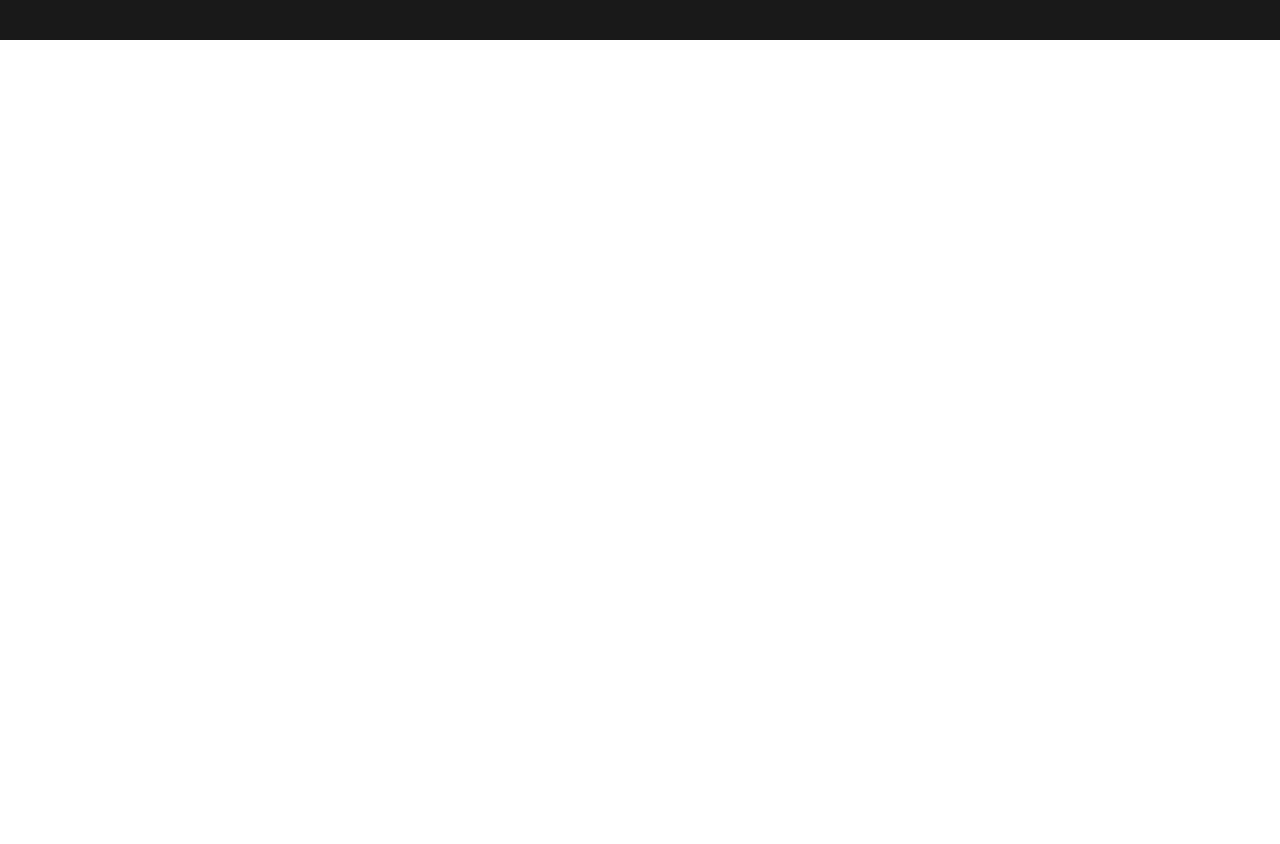
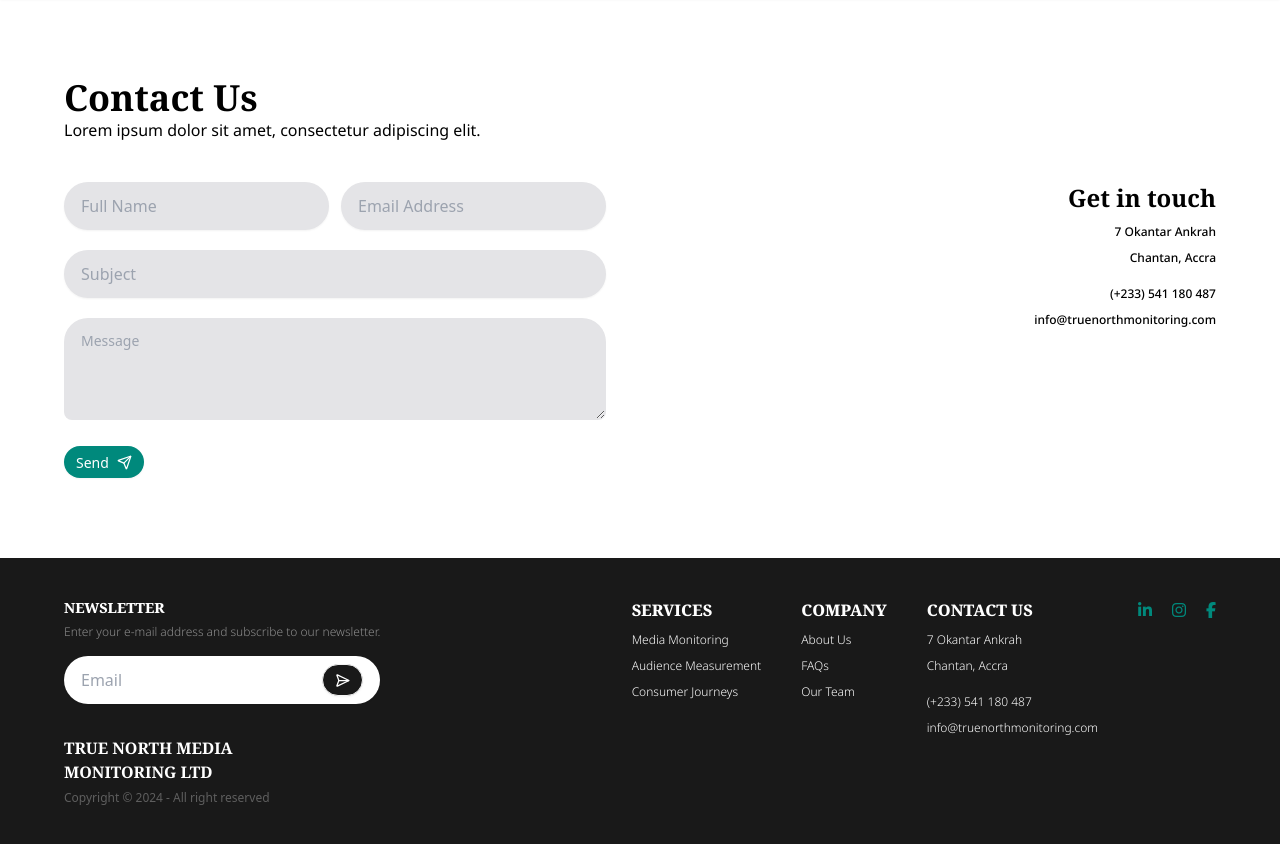
Before and after one commit to leonddarko/truenorthmm, a Next.js app: page /contact-us in a window 1280 px wide. Shown: the part 370-1214 px from the top of the page. Before the commit the page ends 800 px from the top, so only its background shows below. Built offline with nearby package versions, Linux system fonts and the light colour scheme.

Commit message:
UI Update

```diff
--- a/app/contact-us/page.js
+++ b/app/contact-us/page.js
@@ -1,9 +1,85 @@
+"use client";
+
+import { Send } from "lucide-react";
+
 export default function Page() {
-    return (
-      <>
-        <div className="mt-20 px-16">
-          <h1 className="font-notoserif font-bold text-black text-4xl">Contact Us</h1>
+  const handleSubmit = (event) => {
+    event.preventDefault();
+
+    const fname = event.target.fname.value;
+    const email = event.target.email.value;
+    const subject = event.target.subject.value;
+    const message = event.target.message.value;
+
+    console.log(fname);
+    console.log(email);
+    console.log(subject);
+    console.log(message);
+
+  };
+
+  return (
+    <>
+      <div className="mt-20 w-full h-72 bg-[url('/assets/mediamonitoringbg.jpeg')] bg-no-repeat bg-cover bg-center shadow" />
+
+      <div className="px-6 md:px-16 py-20">
+        <h1 className="font-notoserif font-bold text-black text-4xl">
+          Contact Us
+        </h1>
+        <p className=" font-notosans font-normal text-black">
+          Lorem ipsum dolor sit amet, consectetur adipiscing elit.
+        </p>
+
+        <div className="mt-10 flex flex-wrap justify-end md:justify-between items-start gap-5">
+          <form onSubmit={handleSubmit}>
+            <div className="flex items-center gap-3 mb-5">
+              <input
+                type="text"
+                placeholder="Full Name"
+                name="fname"
+                className="input input-ghost w-full rounded-full bg-zinc-200 shadow-sm focus:outline-none focus:border-none"
+              />
+
+              <input
+                type="text"
+                placeholder="Email Address"
+                name="email"
+                className="input input-ghost w-full rounded-full bg-zinc-200 shadow-sm focus:outline-none focus:border-none"
+              />
+            </div>
+            <input
+              type="text"
+              placeholder="Subject"
+              name="subject"
+              className="input input-ghost w-full rounded-full bg-zinc-200 shadow-sm mb-5 focus:outline-none focus:border-none"
+            />
+
+            <textarea
+              className="textarea textarea-ghost rounded-t-3xl bg-zinc-200 w-full focus:outline-none focus:border-none mb-5"
+              placeholder="Message"
+              name="message"
+              rows={3}
+            ></textarea>
+
+            <button
+              type="submit"
+              className="btn-sm bg-army-green text-white rounded-full shadow-sm flex items-center gap-2"
+            >
+              Send
+              <Send size={15} className="text-white" />
+            </button>
+          </form>
+          <div className="flex flex-col gap-2.5 text-black font-notosans font-medium text-right">
+            <h1 className="font-notoserif font-bold text-black text-2xl">
+              Get in touch
+            </h1>
+            <p className="text-xs">7 Okantar Ankrah</p>
+            <p className="text-xs mb-2.5">Chantan, Accra</p>
+            <p className="text-xs">(+233) 541 180 487</p>
+            <p className="text-xs">info@truenorthmonitoring.com</p>
+          </div>
         </div>
-      </>
-    );
-  }
+      </div>
+    </>
+  );
+}
--- /dev/null
+++ b/app/not-found.js
@@ -0,0 +1,25 @@
+import { FileX2, MoveLeft } from "lucide-react";
+import Link from "next/link";
+
+export default function NotFound() {
+  return (
+    <div className="h-screen flex flex-col justify-center items-center gap-5">
+      <div className="text-center">
+        <FileX2 size={50} className="text-army-green -rotate-3 m-auto" />
+        <h2 className=" font-notoserif font-bold text-2xl text-black">
+          404 Not Found
+        </h2>
+        <p className=" font-notosans font-normal text-black mb-5">
+          Hmm?... Could not find requested resource.
+        </p>
+        <Link
+          className="flex justify-center items-center gap-2 text-black/50 hover:text-army-green hover:underline"
+          href="/"
+        >
+          <MoveLeft size={20} className="" />
+          Return Home
+        </Link>
+      </div>
+    </div>
+  );
+}
--- a/app/our-team/page.js
+++ b/app/our-team/page.js
@@ -5,7 +5,8 @@ import Image from "next/image";
 export default function Page() {
   return (
     <>
-      <div className="mt-20 px-6 md:px-16 py-10">
+      <div className="mt-20 w-full h-72 bg-[url('/assets/mediamonitoringbg.jpeg')] bg-no-repeat bg-cover bg-center shadow" />
+      <div className="px-6 md:px-16 py-10">
         <div className="breadcrumbs text-sm">
           <ul className="text-black">
             <li>
@@ -21,7 +22,8 @@ export default function Page() {
           </ul>
         </div>
         <div className="md:px-16 text-center">
-          <Users2 size={15} className="text-black/50 m-auto" />
+          <i className="fa fa-users text-black m-auto"></i>
+          {/* <Users2 size={15} className="text-black/50 m-auto" /> */}
           <h1 className="font-notoserif font-bold text-black text-5xl">
             Meet Our Team
           </h1>
@@ -35,7 +37,7 @@ export default function Page() {
 
           <div className="my-10">
             <Image
-              className="rounded shadow-lg m-auto"
+              className="rounded-full shadow-lg m-auto"
               src="/assets/team/akinwale.png"
               alt="Maverick Research Logo"
               width={250}
--- a/app/ui/footer.js
+++ b/app/ui/footer.js
@@ -1,4 +1,5 @@
 import { Mail, SendHorizonal } from "lucide-react";
+import Link from "next/link";
 
 export default function Footer() {
   const socialicons = [
@@ -16,7 +17,7 @@ export default function Footer() {
     },
   ];
   return (
-    <div className="flex flex-col flex-wrap md:flex-row justify-between items-center px-6 md:px-16 py-10 bg-black/90 gap-10">
+    <div className="flex flex-col flex-wrap md:flex-row justify-between items-center md:items-start px-6 md:px-16 py-10 bg-black/90 gap-10">
       <div className="flex items-center">
         <div className="text-center md:text-left">
           <div className="mb-8">
@@ -29,9 +30,13 @@ export default function Footer() {
 
             <label className="input flex items-center gap-2 bg-white rounded-full shadow-sm">
               {/* <Mail size={20} className="text-green-800" /> */}
-              <input type="text" className="grow text-black" placeholder="Email" />
+              <input
+                type="text"
+                className="grow text-black"
+                placeholder="Email"
+              />
               <button className="btn bg-black/90 text-white btn-sm rounded-full">
-                <SendHorizonal size={15}/>
+                <SendHorizonal size={15} />
               </button>
             </label>
           </div>
@@ -45,21 +50,67 @@ export default function Footer() {
         </div>
       </div>
 
-      <div className="flex justify-between items-center gap-10">
-        <div className="flex flex-col gap-2.5 text-white">
+      <div className="flex flex-col md:flex-row justify-between items-center md:items-start gap-10">
+        <div className="flex flex-col gap-2.5 text-white text-center md:text-left">
+          <h6 className="font-extrabold font-notoserif text-md">SERVICES</h6>
+          <Link href="/media-monitoring">
+            <p className=" font-notosans font-light text-xs hover:underline">
+              Media Monitoring
+            </p>
+          </Link>
+          <Link href="/audience-measurement">
+            <p className=" font-notosans font-light text-xs hover:underline">
+              Audience Measurement
+            </p>
+          </Link>
+
+          <Link href="/consumer-journeys">
+            <p className=" font-notosans font-light text-xs hover:underline">
+              Consumer Journeys
+            </p>
+          </Link>
+        </div>
+
+        <div className="flex flex-col gap-2.5 text-white text-center md:text-left">
+          <h6 className="font-extrabold font-notoserif text-md">COMPANY</h6>
+          <Link href="/about-us">
+            <p className=" font-notosans font-light text-xs hover:underline">
+              About Us
+            </p>
+          </Link>
+          <Link href="/faqs">
+            <p className=" font-notosans font-light text-xs hover:underline">
+              FAQs
+            </p>
+          </Link>
+          <Link href="/our-team">
+            <p className=" font-notosans font-light text-xs hover:underline">
+              Our Team
+            </p>
+          </Link>
+        </div>
+
+        <div className="flex flex-col gap-2.5 text-white text-center md:text-left">
           <h6 className="font-extrabold font-notoserif text-md">CONTACT US</h6>
-          <p className=" font-notosans font-light text-xs">Chantan, Accra</p>
+          <p className=" font-notosans font-light text-xs">7 Okantar Ankrah</p>
+          <p className=" font-notosans font-light text-xs mb-2.5">
+            Chantan, Accra
+          </p>
+
           <p className=" font-notosans font-light text-xs">
             (+233) 541 180 487
           </p>
           <p className=" font-notosans font-light text-xs">
             info@truenorthmonitoring.com
           </p>
+          {/* <p className=" font-notosans font-light text-xs">
+            FAQs
+          </p> */}
         </div>
         <div className="flex justify-between items-center gap-5">
           {socialicons.map((item) => (
             <div key={item.id}>
-              <i className={`${item.icon} text-army-green text-sm`}></i>
+              <i className={`${item.icon} text-army-green`}></i>
             </div>
           ))}
         </div>
--- a/app/ui/navbar.js
+++ b/app/ui/navbar.js
@@ -45,11 +45,11 @@ export default function NavigationBar() {
       path: "/contact-us",
       link: "Contact Us",
     },
-    {
-      id: 4,
-      path: "",
-      link: "Blog",
-    },
+    // {
+    //   id: 4,
+    //   path: "",
+    //   link: "Blog",
+    // },
   ];
   return (
     <>
```
